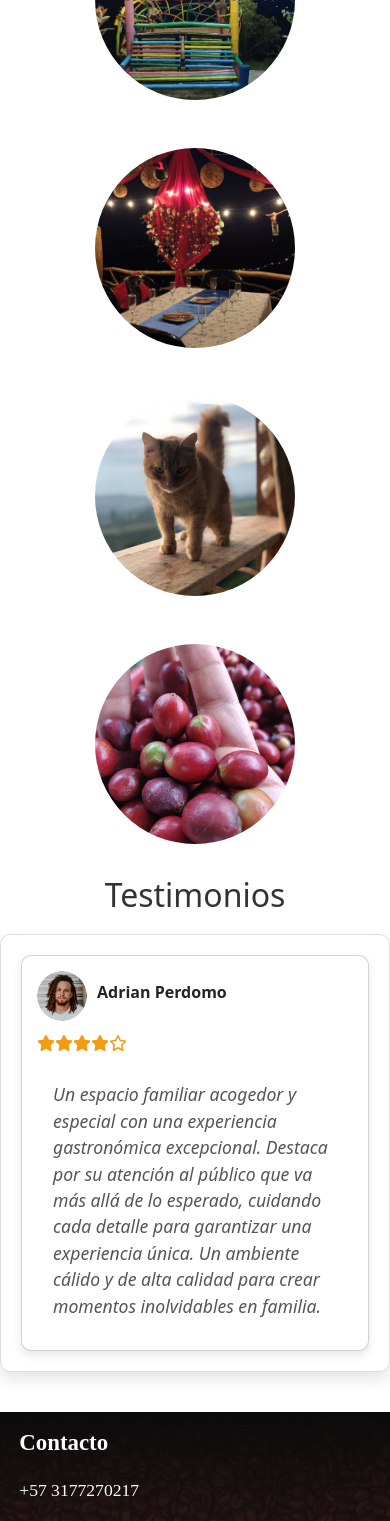
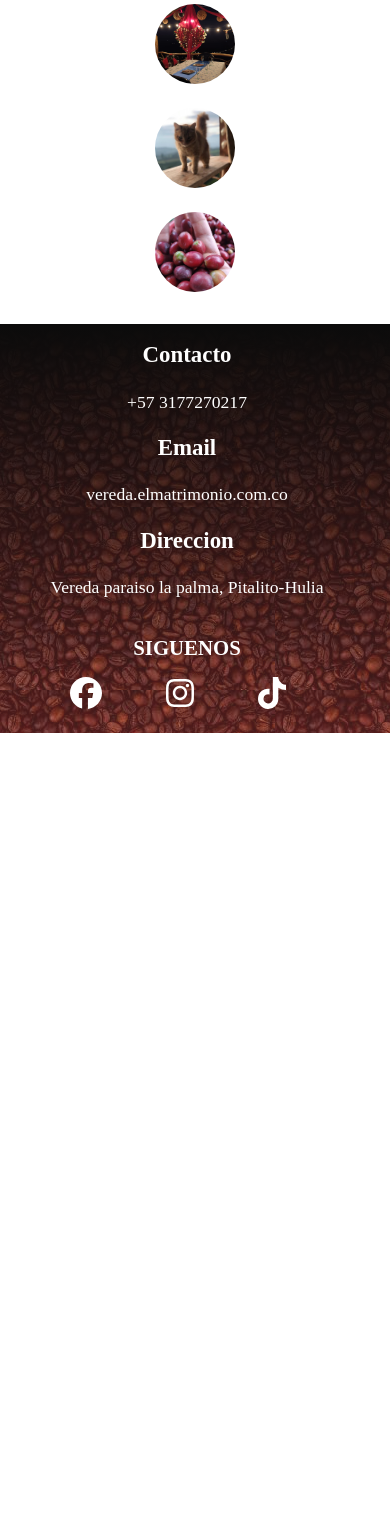
Before and after one commit to JesusDa23/Finca-Matrimonio, an Angular app: page /nosotros in a window 390 px wide. Shown: the part 1136-2657 px from the top of the page. After the commit the page ends 1869 px from the top, so only its background shows below. Built offline with nearby package versions, Linux system fonts and the light colour scheme.

Commit message:
se arreglan detalles del responsive

```diff
--- a/src/app/components/layout/footer/footer.component.css
+++ b/src/app/components/layout/footer/footer.component.css
@@ -47,6 +47,10 @@ p {
     font-family: 'Reboto-Bold';
     font-weight: bold;
   }
+
+  ul.menu-social {
+    padding: 0;
+}
 
   li.menu-social-item{
     gap: 4rem;
@@ -103,18 +107,25 @@ p {
     flex-basis: 32%;
 }
 
-  @media ( max-width: 576px ) {
+
+
+  @media ( max-width: 725px ) {
 
     .nav {
-      display: flex;
-      justify-content: space-between;
-      flex-direction: row;
+      justify-content: center;
+      flex-direction: column;
       align-items: center;
       margin-right: 1em;
   }
 
-    .contacto {
-    margin-bottom: 4em;}
+  .imagen.img-matrimonio{
+    display: none;
+    margin-bottom: 3em;
+  }
+
+  .widget{
+    text-align: center;
+}
 
     ul.footer-menu {
       list-style: none;
@@ -126,6 +137,14 @@ p {
 
   }
 
+
+
+
+
+
+
+
+
   @media ( min-width: 768px ) {
 
       .imagen{
@@ -133,6 +152,8 @@ p {
         height: 3rem;
       }
   }
+
+
   @media (min-width: 801px ) {
       .ul.footer-menu {
           align-items:end;
--- a/src/app/components/layout/footer/footer.component.html
+++ b/src/app/components/layout/footer/footer.component.html
@@ -1,5 +1,4 @@
 <footer>
-  <app-testimonios></app-testimonios>
   <div class="fondo">
     <div class="nav">
       <div class="widget contacto">
@@ -18,7 +17,6 @@
       </div>
       <div class="widget">
         <img class="imagen img-matrimonio" src="../../../../assets/imagenes/footer2.png" alt="">
-
       </div>
 
       <div class="widget siguenos">
--- a/src/app/components/layout/header/header.component.css
+++ b/src/app/components/layout/header/header.component.css
@@ -43,6 +43,7 @@
     /* border: 1px dotted orange; */
     top: 80px;
     left: 0;
+    text-align: center;
   }
 
   .menu-list .menu-item {
--- a/src/app/components/layout/testimonios/testimonios.component.css
+++ b/src/app/components/layout/testimonios/testimonios.component.css
@@ -1,8 +1,13 @@
 .container {
   max-width: 1100px;
-  margin: 0 auto;
+  margin: 1em auto;
   padding: 20px;
 }
+
+div#carouselTestimonios {
+  margin: 1em;
+}
+
 
 /* Estilos para el carrusel de testimonios */
 .testimonios {
@@ -12,7 +17,7 @@
 
 .testimonios__title {
   font-size: 2rem;
-  margin-bottom: 20px;
+  margin: 10px;
   color: #333;
 }
 
@@ -25,7 +30,6 @@
 
 .carousel-item {
   text-align: left;
-  padding: 20px;
 }
 
 .testimonio {
--- a/src/app/components/layout/testimonios/testimonios.component.html
+++ b/src/app/components/layout/testimonios/testimonios.component.html
@@ -4,7 +4,7 @@
   <h2 class="testimonios__title">
     Testimonios
   </h2>
-  <div id="carouselTestimonios" class="list-testimonios carousel slide" data-bs-ride="carousel" data-bs-interval="3500">
+  <div id="carouselTestimonios" class="list-testimonios carousel slide" data-bs-ride="carousel" data-bs-interval="350000">
     <div class="carousel-inner">
       <div class="carousel-item active">
         <div class="testimonio testimonio-1 card">
@@ -21,7 +21,7 @@
               <i class="fa-solid fa-star"></i>
             </div>
           </header>
-          <div class="card-body">
+          <div class="card-body p-0">
             <blockquote class="card-text">
               Un lugar acogedor ideal para disfrutar con familiares y amigos. Su ambiente cómodo y servicio de primera categoría garantizan experiencias memorables. Con atención al detalle y calidad destacadas, es el destino perfecto para relajarse y disfrutar. Cada visita es única y gratificante.<br></blockquote>
           </div>
@@ -42,7 +42,7 @@
               <i class="fa-regular fa-star"></i>
             </div>
           </header>
-          <div class="card-body">
+          <div class="card-body p-0">
             <blockquote class="card-text">Un espacio familiar acogedor y especial con una experiencia gastronómica excepcional. Destaca por su atención al público que va más allá de lo esperado, cuidando cada detalle para garantizar una experiencia única. Un ambiente cálido y de alta calidad para crear momentos inolvidables en familia.<br></blockquote>
           </div>
         </div>
@@ -62,7 +62,7 @@
               <i class="fa-solid fa-star-half-stroke"></i>
             </div>
           </header>
-          <div class="card-body">
+          <div class="card-body p-0">
             <blockquote class="card-text">
               Ofrecemos un lugar donde el buen café y la comida deliciosa se complementan con una atención excepcional. Disfruta de un ambiente acogedor que transmite paz y tranquilidad, ideal para momentos de relajación y disfrute. Sumérgete en una experiencia única donde cada detalle está cuidadosamente diseñado para asegurar tu bienestar y satisfacción.<br></blockquote>
           </div>
--- a/src/app/pages/home/carrucel/carrucel.component.css
+++ b/src/app/pages/home/carrucel/carrucel.component.css
@@ -1,5 +1,5 @@
 .row.flex-md-row {
-  margin: 0;
+  margin: 1em 0em;
 }
 
 .container, .container-fluid, .container-lg, .container-md, .container-sm, .container-xl, .container-xxl {
@@ -59,6 +59,11 @@ i.fa-solid.fa-chevron-left {
 
   @media ( width<=768px ){
 
+    .card1{
+      padding: 1.5em;
+
+  }
+
     .row.flex-md-row {
       flex-direction: column-reverse;
     }
--- a/src/app/pages/home/home.component.css
+++ b/src/app/pages/home/home.component.css
@@ -21,6 +21,10 @@
 
 }
 
+.botonReserva {
+  margin-left: 1em;
+}
+
 .main-horario {
     font-family: 'Reboto-Bold';
     font-weight: bold;
@@ -41,6 +45,7 @@ button.btn.btn-primary {
     border: 3px solid #ffffff;
     background-color: transparent;
     font-family: 'Reboto-Regular';
+    margin-right: 1em;
 }
 
 .containerbuttons {
@@ -50,6 +55,18 @@ button.btn.btn-primary {
 
 
 @media (width<=576px) {
+
+  .titulo-main {
+    text-align: center;
+}
+
+.containerbuttons {
+  margin-left: 0;
+  display: flex;
+  flex-direction: column;
+  gap: 1em;
+  align-items: center;
+}
 
     .img-main {
       padding: 135px 0;
--- a/src/app/pages/home/home.component.html
+++ b/src/app/pages/home/home.component.html
@@ -4,7 +4,7 @@
       <p>Finca Cafetera el Matrimonio</p>
     </div>
     <div class="containerbuttons">
-      <button type="button" class="btn btn-primary me-4" routerLink="/servicios">Crea tu Reserva</button>
+      <button type="button" class="btn btn-primary" routerLink="/servicios">Crea tu Reserva</button>
       <button type="button" class="btn btn-primary" routerLink="/consulta">Consulta tu Reserva</button>
     </div>
     </div>
@@ -15,4 +15,5 @@
       </div>
       <app-carrucel></app-carrucel>
       <app-matrimonios></app-matrimonios>
+      <app-testimonios></app-testimonios>
 </section>
--- a/src/app/pages/nosotros/photos/photos.component.css
+++ b/src/app/pages/nosotros/photos/photos.component.css
@@ -11,13 +11,24 @@
     border-radius: 50%;
     object-fit: cover;
 }
+
+
 @media (width <= 768px)
 {
     .photos {
-        flex-direction: column;
+        flex-direction: row;
         align-items: center;
-        gap: 3em;
+        gap: 1.5em;
     }
+
+    .photo-history {
+
+        width: 80px;
+        height: 80px;
+        border-radius: 50%;
+        object-fit: cover;
+    }
+
 }
 
 @media (width <= 576px)
@@ -25,6 +36,14 @@
     .photos {
         flex-direction: column;
         align-items: center;
-        gap: 3em;
+        gap: 1.5em;
+    }
+
+    .photo-history {
+
+        width: 5em;
+        height: 5em;
+        border-radius: 50%;
+        object-fit: cover;
     }
 }
--- a/src/app/pages/servicios/form-restaurante/form-restaurante.component.css
+++ b/src/app/pages/servicios/form-restaurante/form-restaurante.component.css
@@ -1,6 +1,8 @@
 .container-menu {
   display: flex;
-  justify-content: space-between;
+  justify-content: center;
+  flex-wrap: wrap;
+  gap: 5em;
 }
 
 h2 {
```
